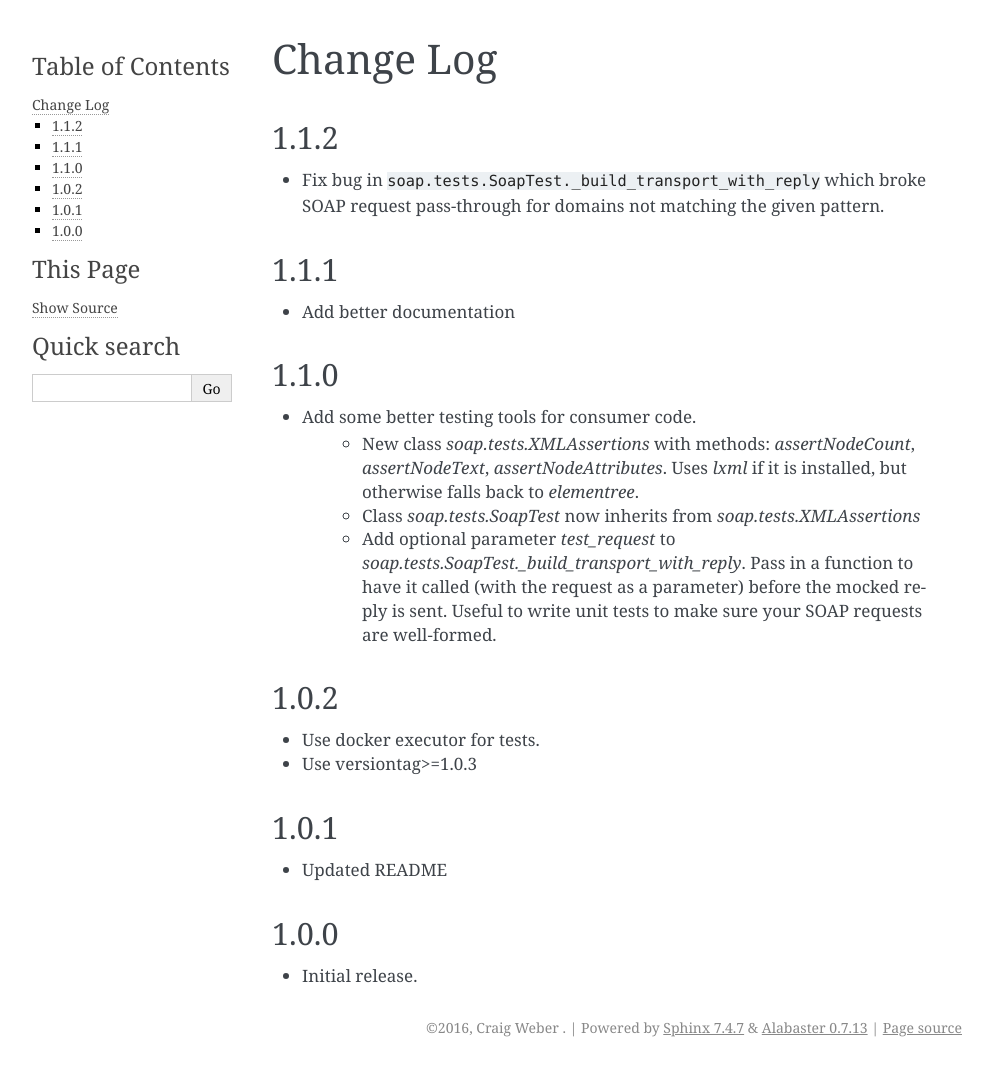
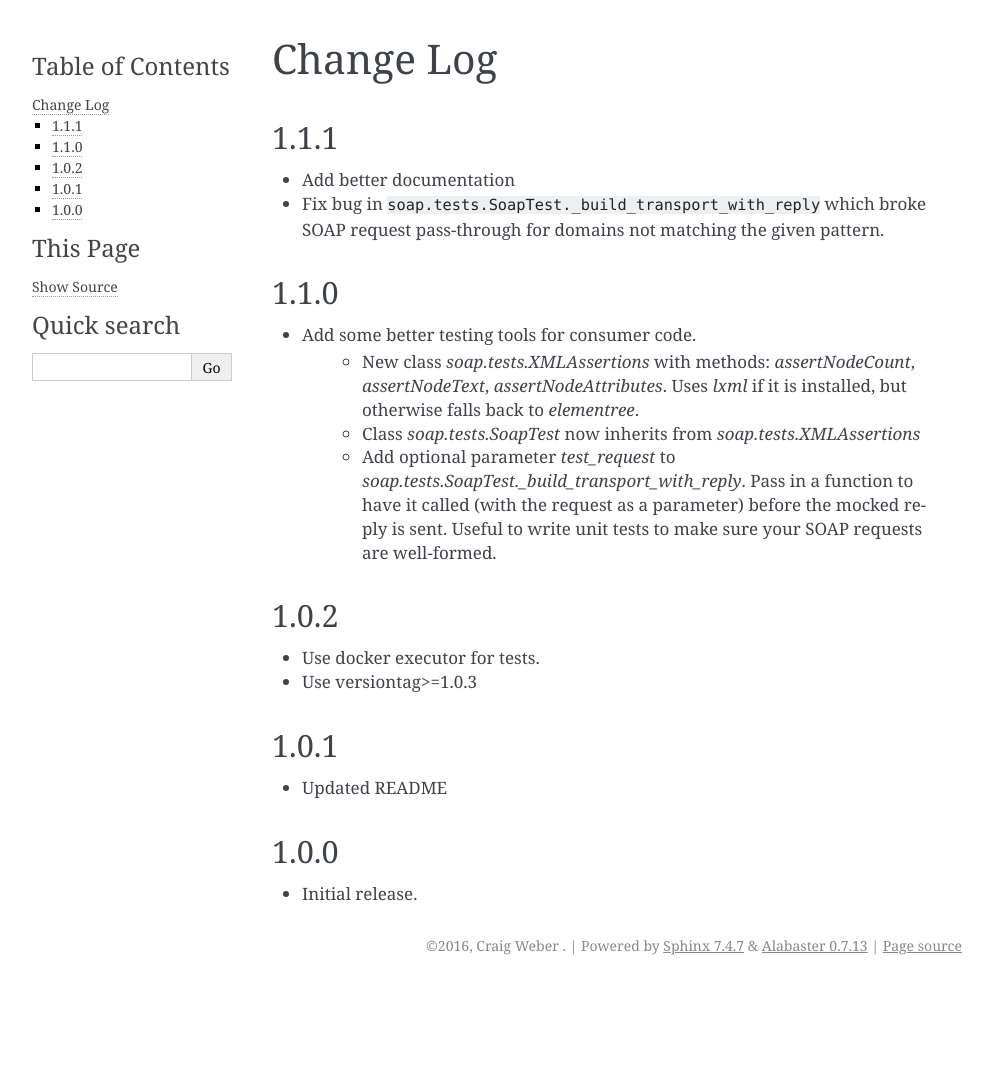
Before and after one commit to thelabnyc/instrumented-soap, a Sphinx documentation site: the page built from docs/changes.rst, in a window 1280 px wide. Shown: the whole page, without its empty margins (148-1141 px from the left). Built offline with Sphinx 7.4.7, drawn with Linux system fonts in a browser that asks for light colours; after the commit the page ends 985 px from its top, so only the background shows below that.

Commit message:
Update changelog

```diff
--- a/docs/changes.rst
+++ b/docs/changes.rst
@@ -1,13 +1,10 @@
 Change Log
 ==========
-
-1.1.2
-------------------
-- Fix bug in ``soap.tests.SoapTest._build_transport_with_reply`` which broke SOAP request pass-through for domains not matching the given pattern.
 
 1.1.1
 ------------------
 - Add better documentation
+- Fix bug in ``soap.tests.SoapTest._build_transport_with_reply`` which broke SOAP request pass-through for domains not matching the given pattern.
 
 1.1.0
 ------------------
```
